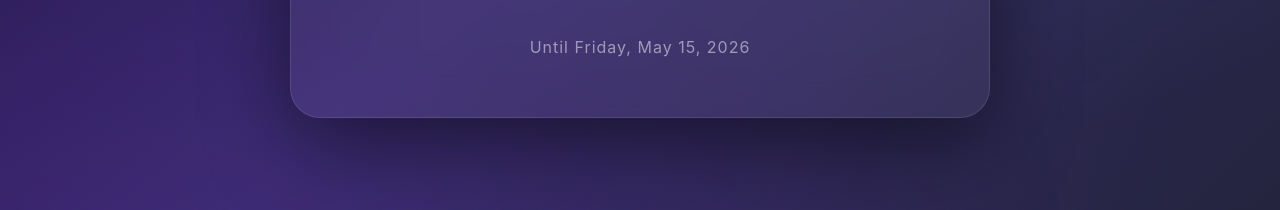
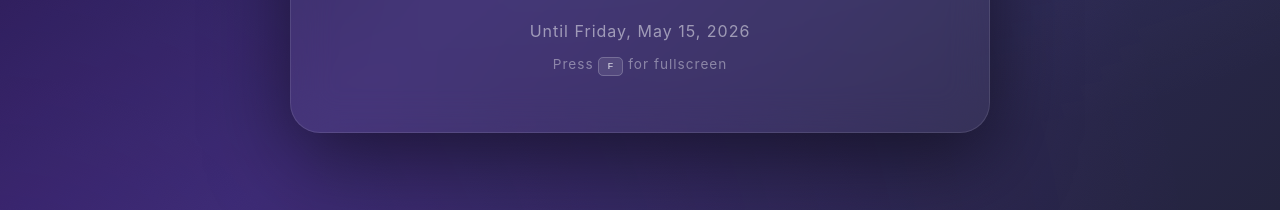
Before and after one commit to hungnguyen-kt/bye-bye-sai-gon, a plain HTML site: page index.html in a window 1280 px wide. Shown: the part 590-800 px from the top of the page. Drawn offline with Linux system fonts and the light colour scheme.

Commit message:
update sction fullscreen

```diff
--- a/index.html
+++ b/index.html
@@ -161,6 +161,23 @@
       letter-spacing: 1px;
     }
 
+    .fullscreen-hint {
+      margin-top: 20px;
+      font-size: 0.8em;
+      color: rgba(255, 255, 255, 0.4);
+      letter-spacing: 1px;
+    }
+
+    .fullscreen-hint kbd {
+      background: rgba(255, 255, 255, 0.1);
+      border: 1px solid rgba(255, 255, 255, 0.2);
+      border-radius: 5px;
+      padding: 3px 8px;
+      font-family: monospace;
+      color: rgba(255, 255, 255, 0.8);
+      font-size: 0.9em;
+    }
+
     /* Tablet and larger */
     @media (min-width: 768px) {
       .container {
@@ -202,6 +219,11 @@
       .target-date {
         font-size: 1em;
         margin-top: 40px;
+      }
+
+      .fullscreen-hint {
+        font-size: 0.85em;
+        margin-top: 15px;
       }
     }
 
@@ -249,6 +271,8 @@
     </div>
 
     <div class="target-date">Until Friday, May 15, 2026</div>
+
+    <div class="fullscreen-hint">Press <kbd>F</kbd> for fullscreen</div>
   </div>
 
   <script>
@@ -280,6 +304,25 @@
 
     updateDisplay();
     setInterval(updateDisplay, 1000);
+
+    // Fullscreen toggle with F key
+    document.addEventListener('keydown', function (e) {
+      if (e.key === 'f' || e.key === 'F') {
+        toggleFullscreen();
+      }
+    });
+
+    function toggleFullscreen() {
+      if (!document.fullscreenElement) {
+        document.documentElement.requestFullscreen().catch(err => {
+          console.log('Error attempting to enable fullscreen:', err);
+        });
+      } else {
+        if (document.exitFullscreen) {
+          document.exitFullscreen();
+        }
+      }
+    }
   </script>
 </body>
 
```
